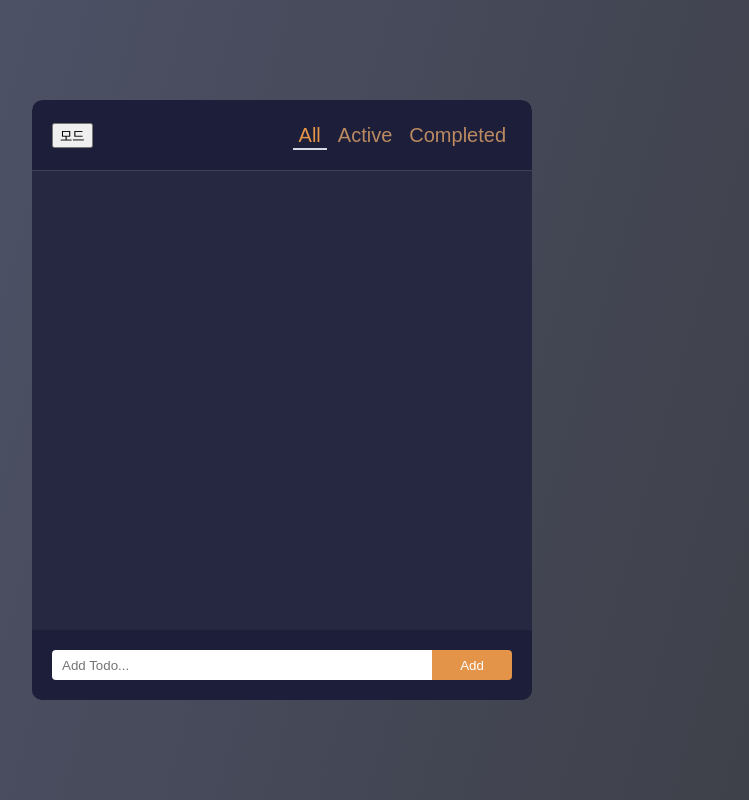
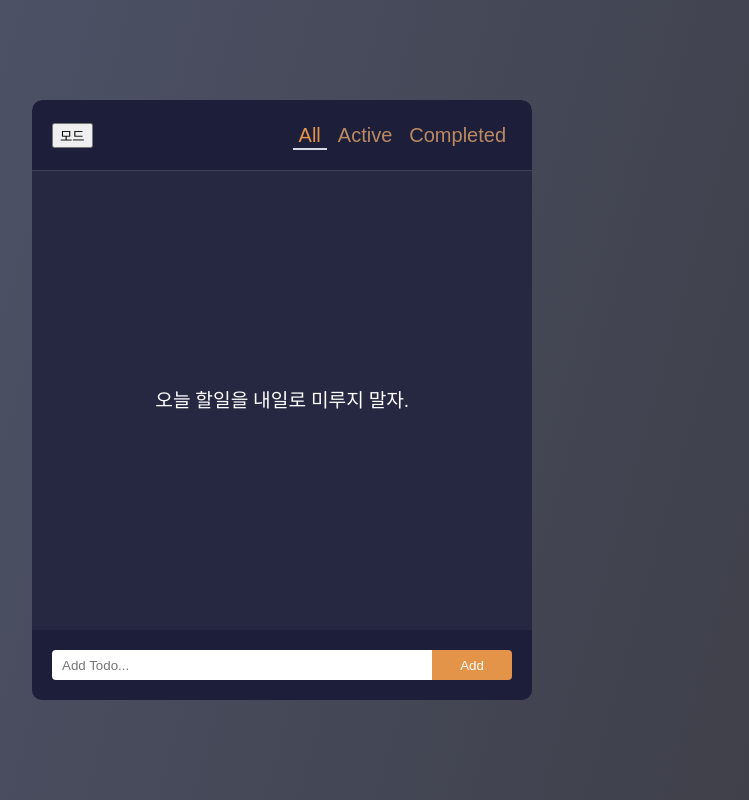
Before and after one commit to supdongza/react-todo, a React (Create React App) app: page / in a window 1280 px wide. Shown: the whole page, without its empty margins (358-1107 px from the left). Built offline with nearby package versions, Linux system fonts and the light colour scheme.

Commit message:
feat: 조건문 변경

```diff
--- a/src/components/todo/Todo.jsx
+++ b/src/components/todo/Todo.jsx
@@ -56,7 +56,7 @@ const Todo = ({ activeFilter }) => {
   return (
     <StyledWrap>
       <StyledInner>
-        {false ? (
+        {todo.length === 0 ? (
           <StyledText>오늘 할일을 내일로 미루지 말자.</StyledText>
         ) : (
           <List
```
